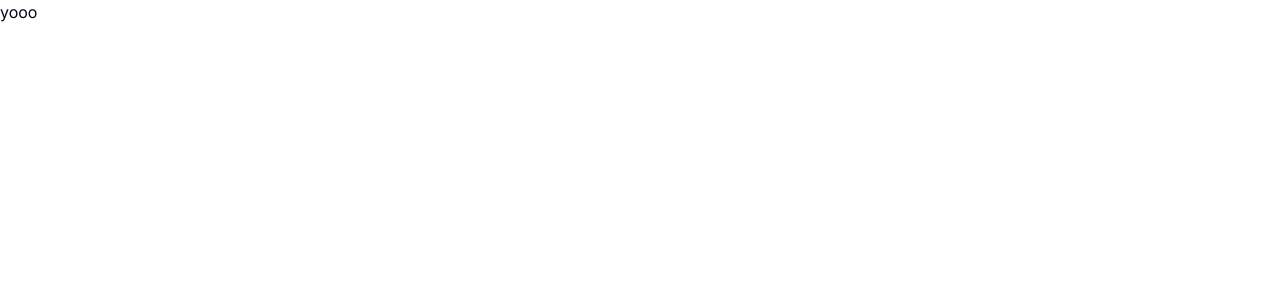
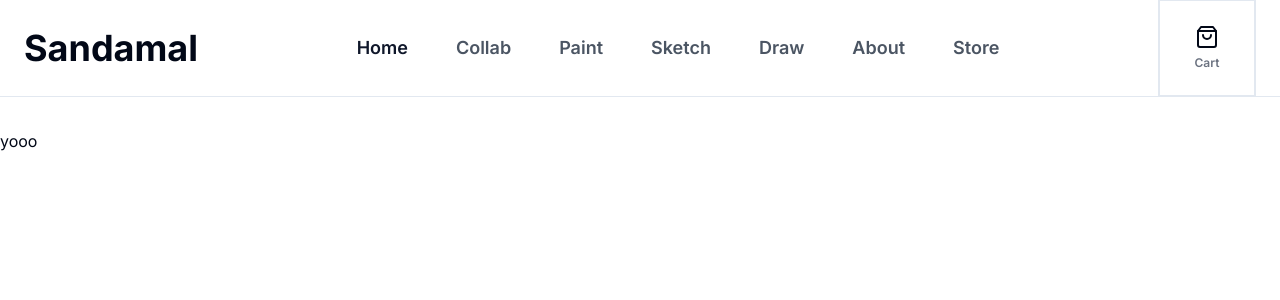
Before and after one commit to SebastienLaurentt/Sandamal, a Next.js app: page / in a window 1280 px wide. Shown: the top 300 px of the page. Built offline with nearby package versions, Linux system fonts and the light colour scheme.

Commit message:
add navBar on layout

```diff
--- a/app/layout.tsx
+++ b/app/layout.tsx
@@ -1,3 +1,4 @@
+import Navbar from "@/components/NavBar";
 import type { Metadata } from "next";
 import { Inter } from "next/font/google";
 import "./globals.css";
@@ -16,7 +17,10 @@ export default function RootLayout({
 }>) {
   return (
     <html lang="en">
-      <body className={inter.className}>{children}</body>
+      <body className={inter.className}>
+        <Navbar />
+        {children}
+      </body>
     </html>
   );
 }
```
